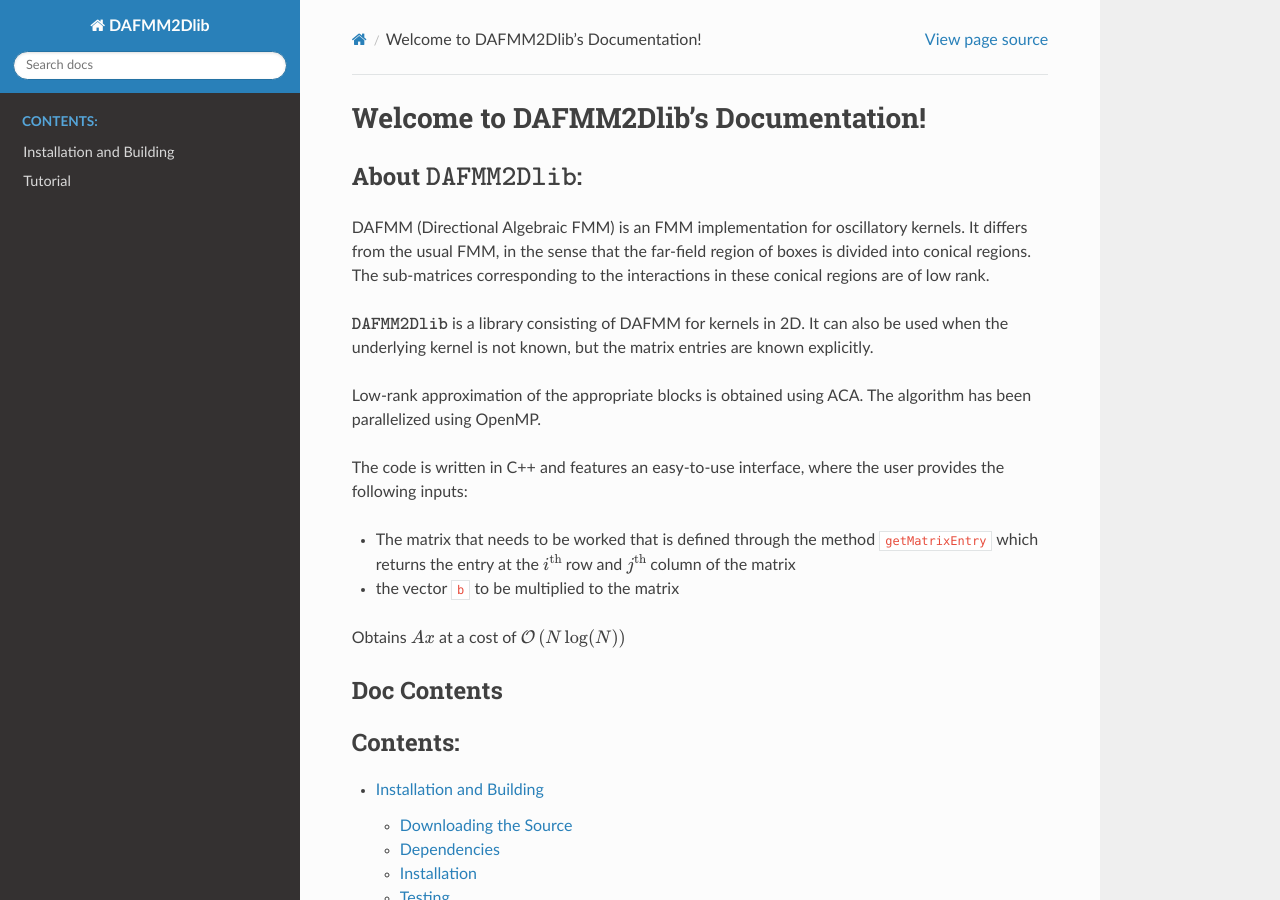
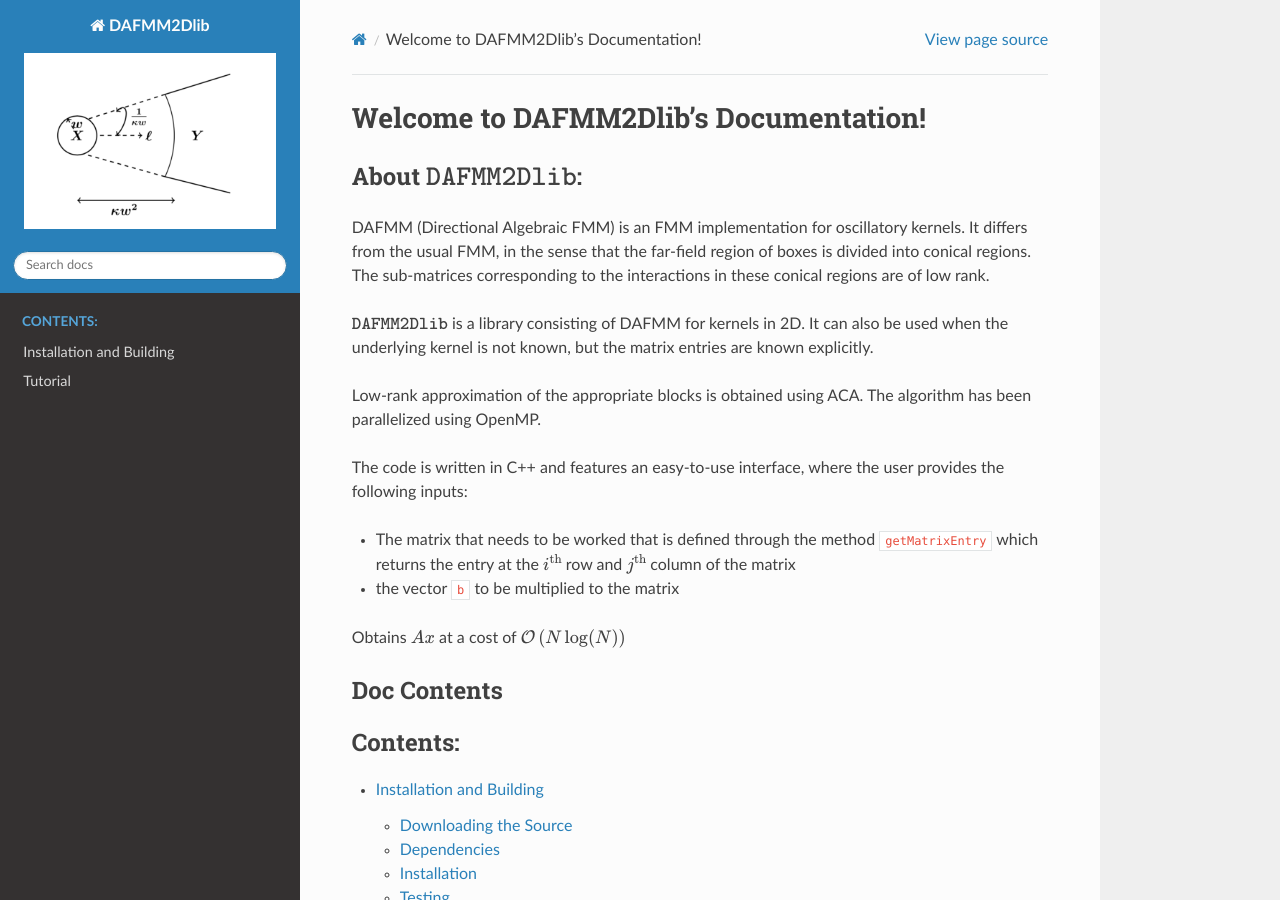
Before and after one commit to sivaramambikasaran/DAFMM2D, a Sphinx documentation site: the page built from docs/source/index.rst, in a window 1280 px wide and 900 px high. Built offline with Sphinx 7.4.7 and the Read the Docs theme 2.0.0, drawn with Linux system fonts in a browser that asks for light colours.

Commit message:
logo added

```diff
--- a/docs/source/conf.py
+++ b/docs/source/conf.py
@@ -76,7 +76,7 @@ pygments_style = None
 #
 # html_theme = 'alabaster'
 html_theme = 'sphinx_rtd_theme'
-html_logo = "images/dafmm2d.png"
+html_logo = "images/dafmm2D.png"
 # Theme options are theme-specific and customize the look and feel of a theme
 # further.  For a list of options available for each theme, see the
 # documentation.
```
